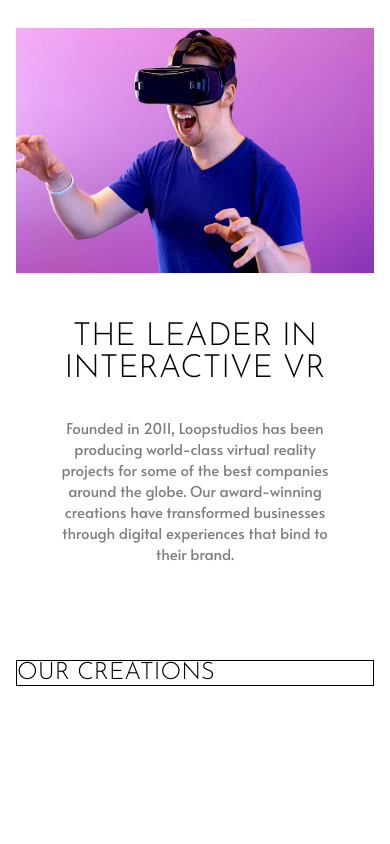
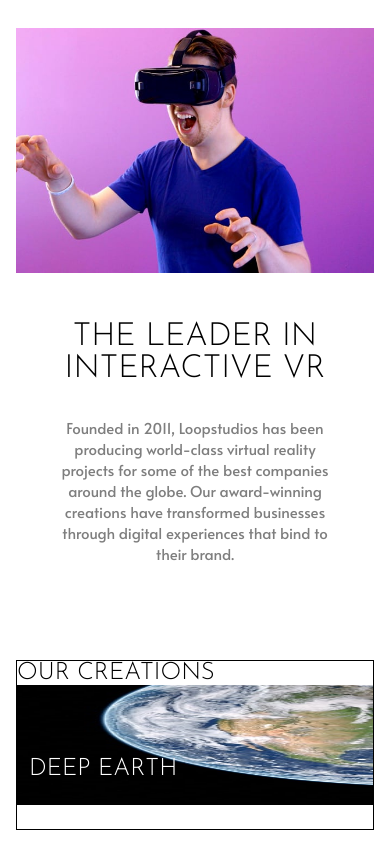
Before and after one commit to KieranWebDev/LoopStudios-LandingPage, a React (Vite) app: page / in a window 390 px wide. Shown: the part 718-1562 px from the top of the page. Before the commit the page ends 1500 px from the top, so only its background shows below. Built offline with nearby package versions, Linux system fonts and the light colour scheme.

Commit message:
styled creation card for mobile

```diff
--- a/src/Components/OurCreations/OurCreations.css
+++ b/src/Components/OurCreations/OurCreations.css
@@ -3,3 +3,39 @@
   margin: 0 auto;
   border: 1px solid black;
 }
+
+.our-creations-card {
+  max-height: 120px;
+
+  display: grid;
+  grid-template-columns: 1fr 1fr;
+  grid-template-rows: 1fr 1fr;
+  margin-bottom: 1.5em;
+}
+.our-creation-pic {
+  display: block;
+  width: 100%;
+  height: 100%;
+  grid-column: 1/-1;
+  grid-row: 1/-1;
+  /* object-fit: cover; */
+  background-position: center;
+  background-repeat: no-repeat;
+  background-size: cover;
+}
+.our-creations-card h3 {
+  color: var(--white);
+  grid-column: 1/2;
+  grid-row: 2/-1;
+  font-size: 1.5rem;
+  margin: 0.5em;
+  justify-self: start;
+  align-self: start;
+  /* padding: 1em; */
+
+  /* line-height: 1em;
+  padding: 0.8em; */
+}
+/* .deep-earth {
+  background-image: url('../../assets/images/mobile/image-deep-earth.jpg');
+} */
--- a/src/Components/OurCreations/OurCreations.jsx
+++ b/src/Components/OurCreations/OurCreations.jsx
@@ -1,9 +1,25 @@
 import './OurCreations.css';
+
+import DeepEarthMobile from '../../assets/images/mobile/image-deep-earth.jpg';
+import DeepEarthDesktop from '../../assets/images/desktop/image-deep-earth.jpg';
 
 export default function OurCreations() {
   return (
     <section className="our-creations-section">
       <h2>Our Creations</h2>
+      <div className="our-creations-container">
+        {/*  */}
+        <div className="our-creations-card">
+          <img
+            className="our-creation-pic"
+            src={DeepEarthMobile}
+            srcSet={`${DeepEarthMobile} 654w, ${DeepEarthDesktop}`}
+            sizes="(max-width: 800px) 651px, 100vw"
+            alt="person using a VR headset"
+          />
+          <h3>Deep earth</h3>
+        </div>
+      </div>
     </section>
   );
 }
```
